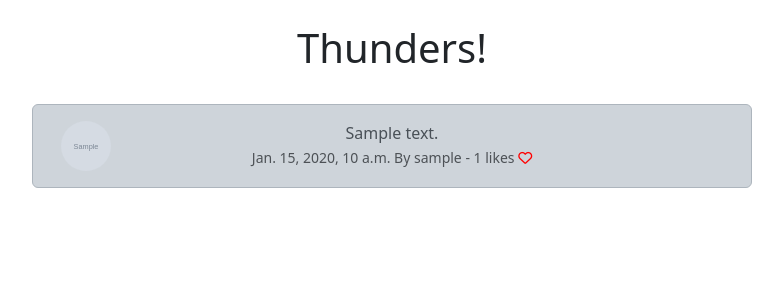
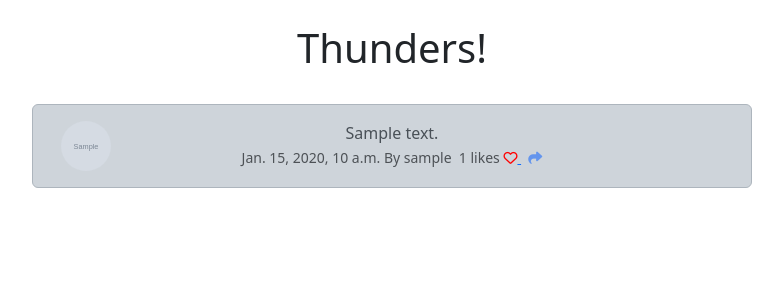
Before and after one commit to shahriaarrr/SHAZAM, a Django app: page / in a window 1280 px wide. Shown: the part 56-356 px from the top of the page, without its empty margins (62-845 px from the left). Run offline with Django 4.2, Linux system fonts and the light colour scheme; tables that the repository leaves empty hold one stand-in row (values such as "Sample post"); grey boxes marked "Sample" are stand-in pictures; some libraries are stand-ins or nearby versions.

Commit message:
add share button for thunders
in home page and profile page

```diff
--- a/shazam/templates/home.html
+++ b/shazam/templates/home.html
@@ -24,8 +24,7 @@
                                 {{ thunder.text }}<br/>
                                 <small class="text-muted">
                                     {{ thunder.created_at }} By {{ thunder.user.username }}
-                                    - {{ thunder.number_of_likes }} likes
-
+                                    &nbsp;{{ thunder.number_of_likes }} likes
                                     {% if user in thunder.likes.all %}
                                         <a href="{% url 'thunder_like' thunder.id %}">
                                             <i class="fa-solid fa-heart" style="color:red"></i>
@@ -35,6 +34,10 @@
                                             <i class="fa fa-heart-o" style="color:red"></i>
                                         </a>
                                     {% endif %}
+                                    &nbsp;
+                                    <a href="{% url 'thunder_show' thunder.id %}">
+                                        <i class="fa-solid fa-share" style="color: cornflowerblue"></i>
+                                    </a>
                                 </small>
                             </div>
                         </div>
--- a/shazam/templates/profile.html
+++ b/shazam/templates/profile.html
@@ -25,7 +25,7 @@
                                         {{ thunder.text }}<br/>
                                         <small class="text-muted">
                                             {{ thunder.created_at }} By {{ thunder.user.username }}
-                                            - {{ thunder.number_of_likes }} likes
+                                            &nbsp; {{ thunder.number_of_likes }} likes
                                             {% if user in thunder.likes.all %}
                                                 <a href="{% url 'thunder_like' thunder.id %}">
                                                     <i class="fa-solid fa-heart" style="color:red"></i>
@@ -35,6 +35,10 @@
                                                     <i class="fa fa-heart-o" style="color:red"></i>
                                                 </a>
                                             {% endif %}
+                                            &nbsp;
+                                            <a href="{% url 'thunder_show' thunder.id %}">
+                                                <i class="fa-solid fa-share" style="color: cornflowerblue"></i>
+                                            </a>
                                         </small>
                                     </div>
                                 </div>
```
